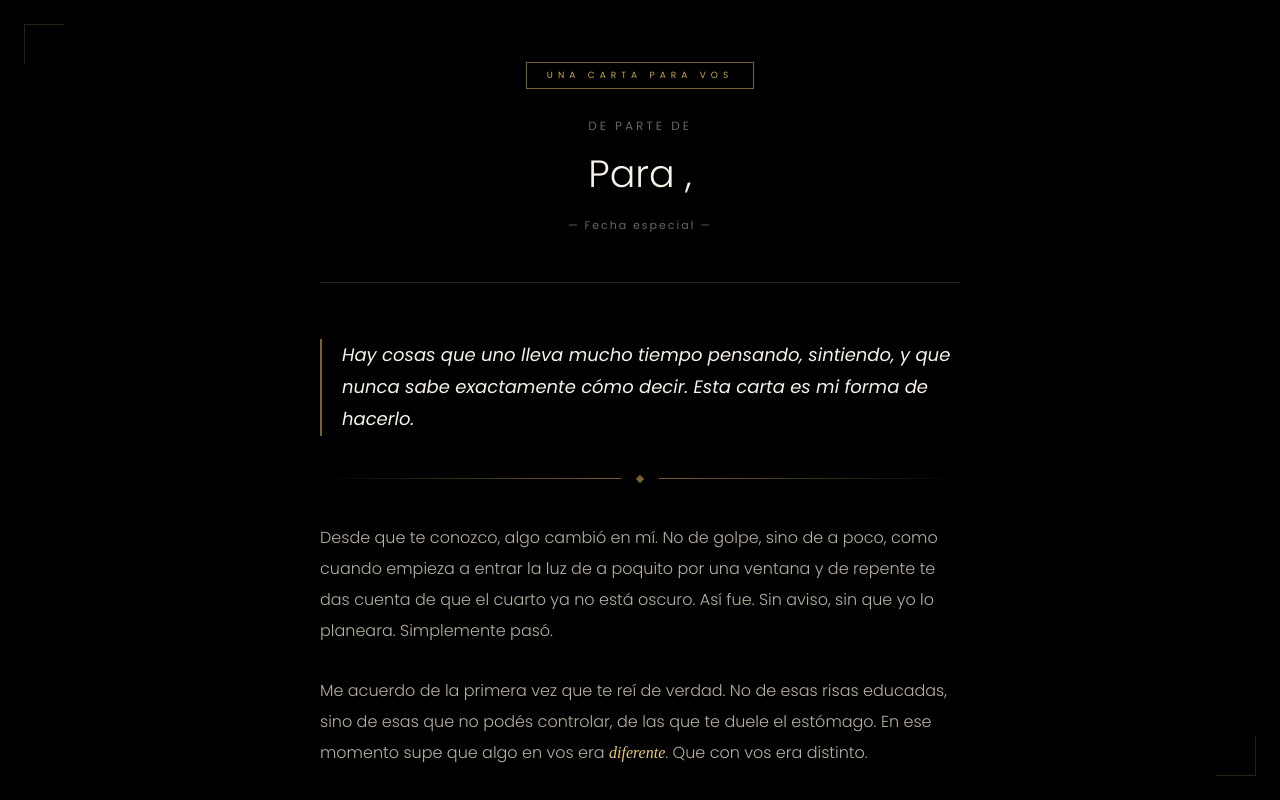
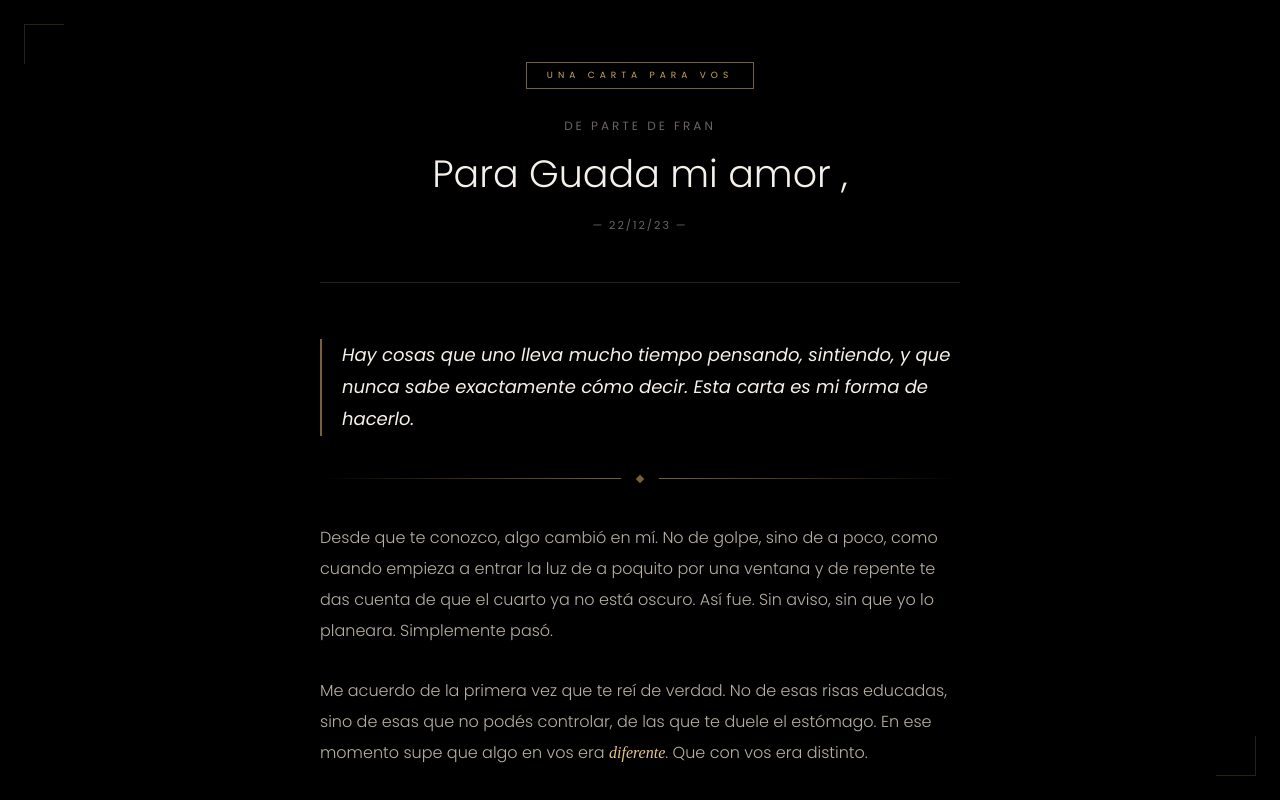
Before and after one commit to sanvalentin-code/carta2, a plain HTML site: page index.html in a window 1280 px wide. Both pictures are taken after a click on the button "ABRIR CARTA". Drawn offline with Linux system fonts and the light colour scheme.

Commit message:
Update index.html

```diff
--- a/index.html
+++ b/index.html
@@ -501,9 +501,9 @@
 
   <div class="letter-header">
     <div class="letter-badge">Una carta para vos</div>
-    <p class="letter-from">De parte de </p>
-    <h1 class="letter-to-name">Para <em></em>,</h1>
-    <p class="letter-date">— Fecha especial —</p>
+    <p class="letter-from">De parte de fran</p>
+    <h1 class="letter-to-name">Para Guada mi amor <em></em>,</h1>
+    <p class="letter-date">— 22/12/23 —</p>
   </div>
 
   <div class="letter-body">
@@ -564,8 +564,8 @@
   </div>
 
   <div class="letter-footer">
-    <p class="letter-closing">Con todo mi cariño,</p>
-    <p class="letter-signature">Tu nombre</p>
+    <p class="letter-closing">Con todo mi cariño,Fran tu bebe</p>
+    <p class="letter-signature">Fran</p>
     <p class="letter-date" style="text-align:right; margin-top:8px;">— Escrito con el corazón</p>
 
     <div class="letter-ps">
```
